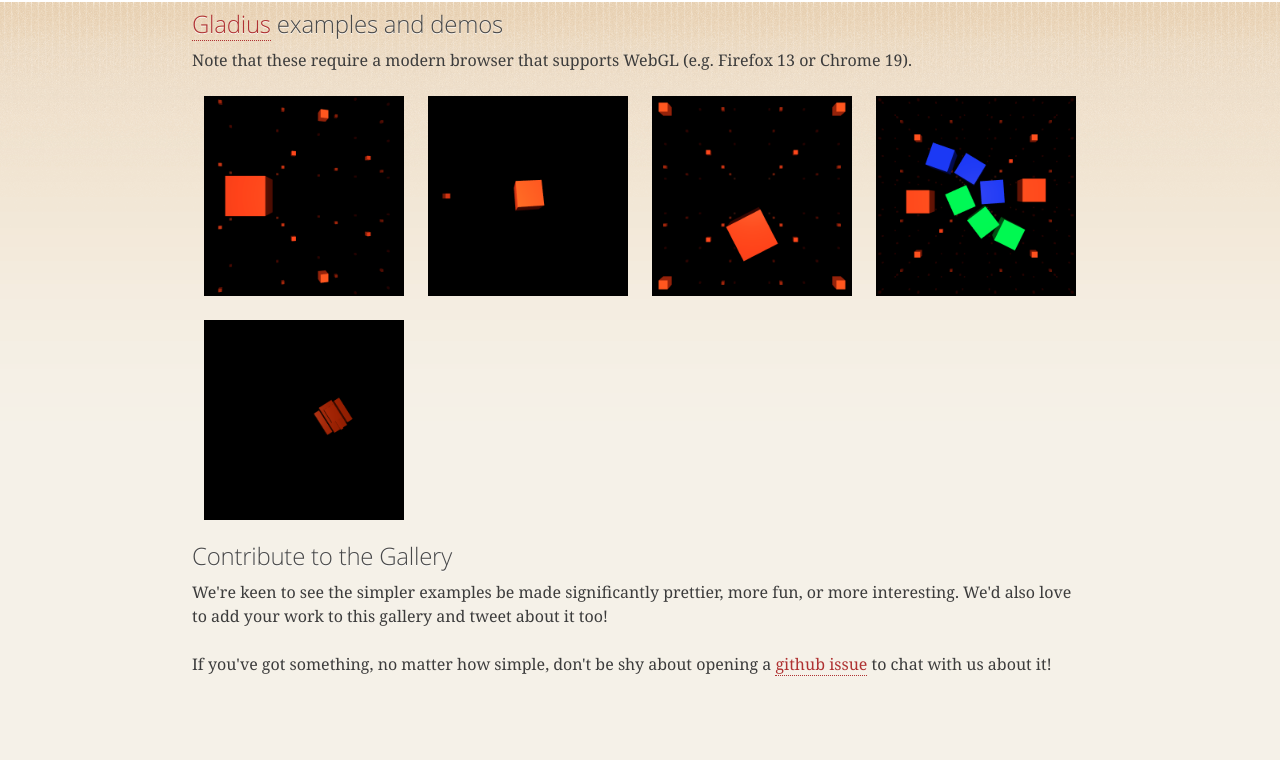
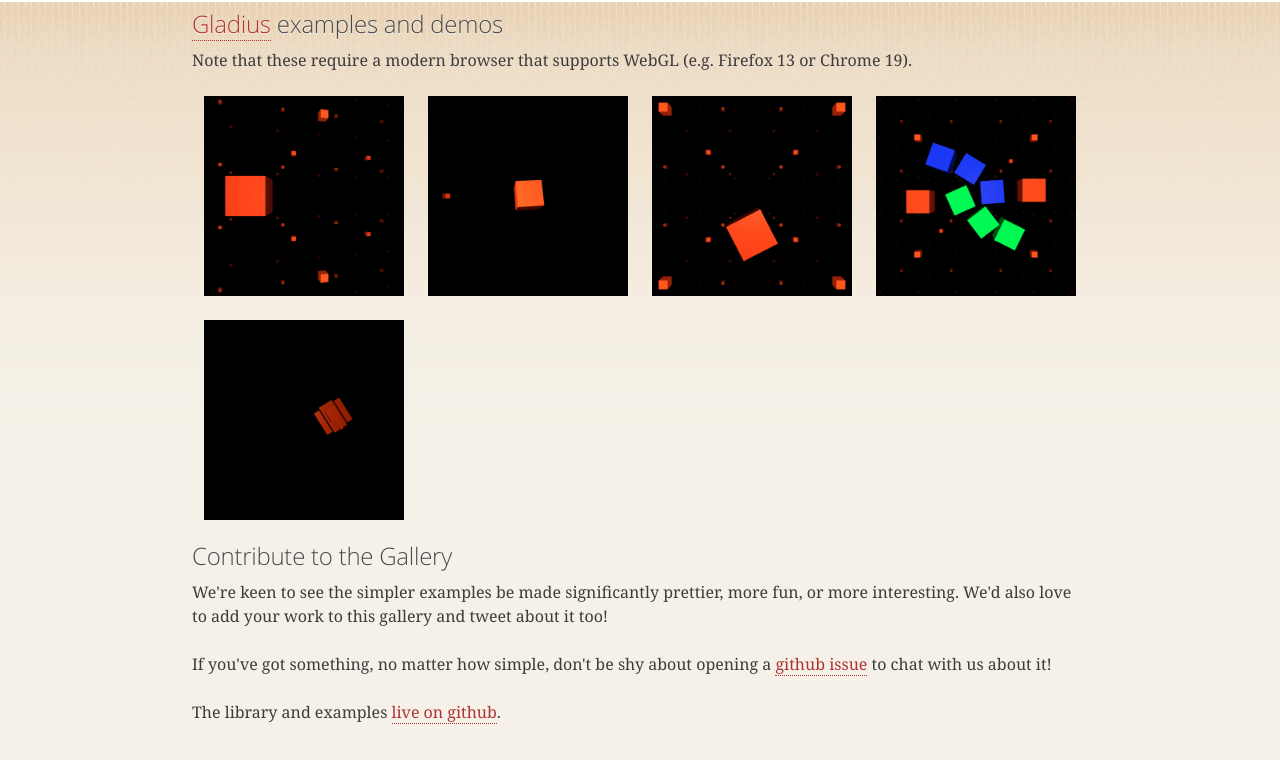
Before and after one commit to gladiusjs/gladiusjs.github.com, a plain HTML site: page index.html in a window 1280 px wide. Drawn offline with Linux system fonts and the light colour scheme.

Commit message:
Offer a link back to github

```diff
--- a/index.html
+++ b/index.html
@@ -62,6 +62,11 @@
     issue</a> to chat with us about it!
   </p>
 
+  <p>
+    The library and examples <a href="https://github.com/gladiusjs/gladius">
+    live on github</a>.
+  </p>
+
 </div>
 
 </body>
```
